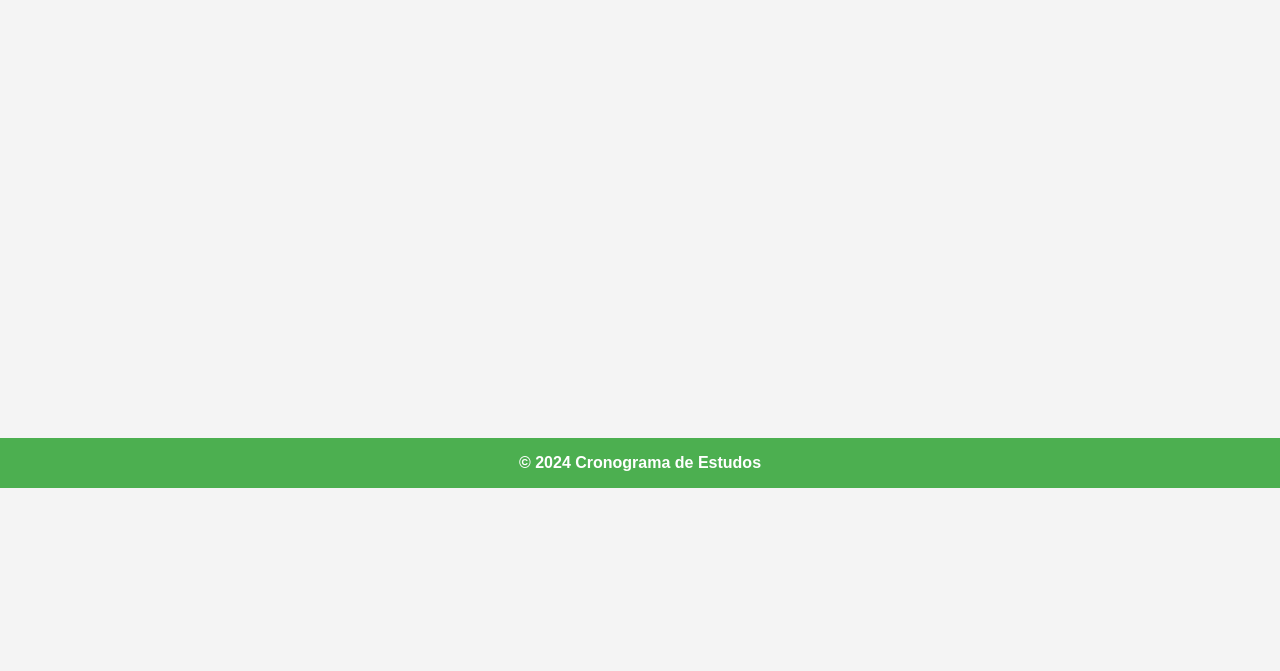
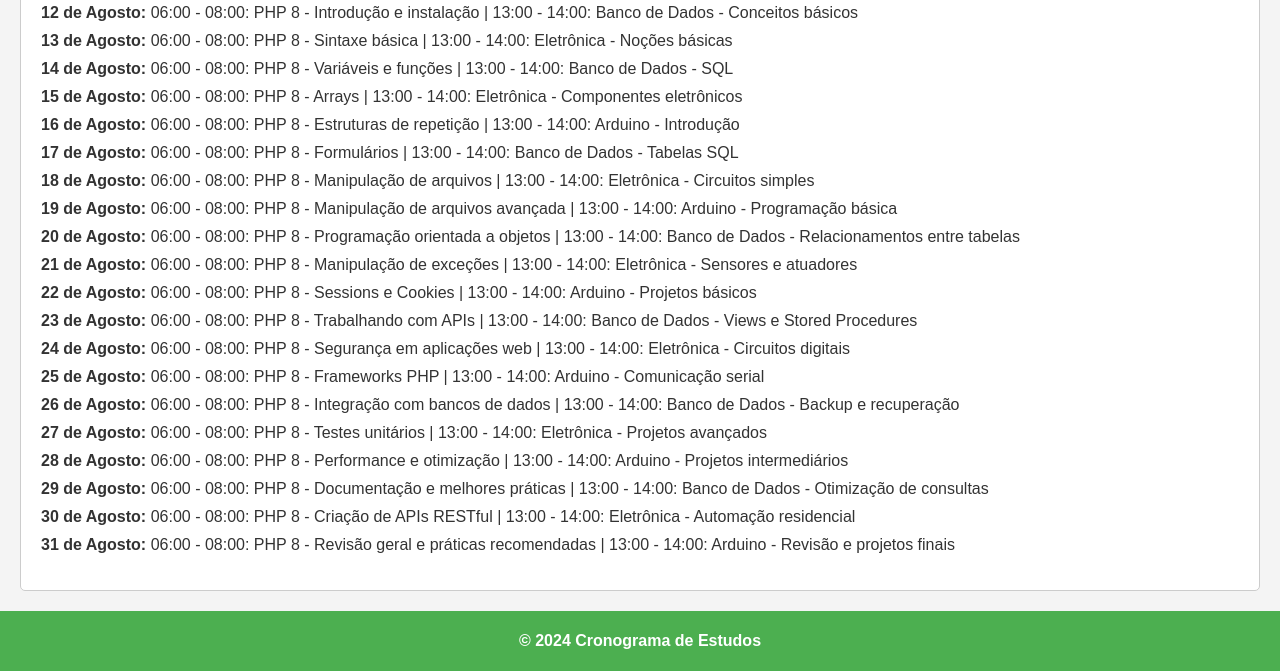
Before and after one commit to MikeDEV2022/Cronograma, a plain HTML site: page index.html in a window 1280 px wide. Shown: the part 312-983 px from the top of the page. Before the commit the page ends 800 px from the top, so only its background shows below. Drawn offline with Linux system fonts and the light colour scheme.

Commit message:
commit atual

```diff
--- a/index.html
+++ b/index.html
@@ -21,7 +21,35 @@
         <section id="home-section" class="active">
             <h2>Home</h2>
             <p id="home-message">Nenhuma pendência ou punição em atividade</p>
+
+            <!-- Study Schedule included in the Home section -->
+            <div class="schedule">
+                <h3>Cronograma de Estudos</h3>
+                <ul>
+                    <li id="12"><strong>12 de Agosto:</strong> 06:00 - 08:00: PHP 8 - Introdução e instalação | 13:00 - 14:00: Banco de Dados - Conceitos básicos</li>
+                    <li id="13"><strong>13 de Agosto:</strong> 06:00 - 08:00: PHP 8 - Sintaxe básica | 13:00 - 14:00: Eletrônica - Noções básicas</li>
+                    <li id="14"><strong>14 de Agosto:</strong> 06:00 - 08:00: PHP 8 - Variáveis e funções | 13:00 - 14:00: Banco de Dados - SQL</li>
+                    <li id="15"><strong>15 de Agosto:</strong> 06:00 - 08:00: PHP 8 - Arrays | 13:00 - 14:00: Eletrônica - Componentes eletrônicos</li>
+                    <li id="16"><strong>16 de Agosto:</strong> 06:00 - 08:00: PHP 8 - Estruturas de repetição | 13:00 - 14:00: Arduino - Introdução</li>
+                    <li id="17"><strong>17 de Agosto:</strong> 06:00 - 08:00: PHP 8 - Formulários | 13:00 - 14:00: Banco de Dados - Tabelas SQL</li>
+                    <li id="18"><strong>18 de Agosto:</strong> 06:00 - 08:00: PHP 8 - Manipulação de arquivos | 13:00 - 14:00: Eletrônica - Circuitos simples</li>
+                    <li id="19"><strong>19 de Agosto:</strong> 06:00 - 08:00: PHP 8 - Manipulação de arquivos avançada | 13:00 - 14:00: Arduino - Programação básica</li>
+                    <li id="20"><strong>20 de Agosto:</strong> 06:00 - 08:00: PHP 8 - Programação orientada a objetos | 13:00 - 14:00: Banco de Dados - Relacionamentos entre tabelas</li>
+                    <li id="21"><strong>21 de Agosto:</strong> 06:00 - 08:00: PHP 8 - Manipulação de exceções | 13:00 - 14:00: Eletrônica - Sensores e atuadores</li>
+                    <li id="22"><strong>22 de Agosto:</strong> 06:00 - 08:00: PHP 8 - Sessions e Cookies | 13:00 - 14:00: Arduino - Projetos básicos</li>
+                    <li id="23"><strong>23 de Agosto:</strong> 06:00 - 08:00: PHP 8 - Trabalhando com APIs | 13:00 - 14:00: Banco de Dados - Views e Stored Procedures</li>
+                    <li id="24"><strong>24 de Agosto:</strong> 06:00 - 08:00: PHP 8 - Segurança em aplicações web | 13:00 - 14:00: Eletrônica - Circuitos digitais</li>
+                    <li id="25"><strong>25 de Agosto:</strong> 06:00 - 08:00: PHP 8 - Frameworks PHP | 13:00 - 14:00: Arduino - Comunicação serial</li>
+                    <li id="26"><strong>26 de Agosto:</strong> 06:00 - 08:00: PHP 8 - Integração com bancos de dados | 13:00 - 14:00: Banco de Dados - Backup e recuperação</li>
+                    <li id="27"><strong>27 de Agosto:</strong> 06:00 - 08:00: PHP 8 - Testes unitários | 13:00 - 14:00: Eletrônica - Projetos avançados</li>
+                    <li id="28"><strong>28 de Agosto:</strong> 06:00 - 08:00: PHP 8 - Performance e otimização | 13:00 - 14:00: Arduino - Projetos intermediários</li>
+                    <li id="29"><strong>29 de Agosto:</strong> 06:00 - 08:00: PHP 8 - Documentação e melhores práticas | 13:00 - 14:00: Banco de Dados - Otimização de consultas</li>
+                    <li id="30"><strong>30 de Agosto:</strong> 06:00 - 08:00: PHP 8 - Criação de APIs RESTful | 13:00 - 14:00: Eletrônica - Automação residencial</li>
+                    <li id="31"><strong>31 de Agosto:</strong> 06:00 - 08:00: PHP 8 - Revisão geral e práticas recomendadas | 13:00 - 14:00: Arduino - Revisão e projetos finais</li>
+                </ul>
+            </div>
         </section>
+
         <!-- Calendar Section -->
         <section id="calendar-section">
             <h2>Calendário</h2>
@@ -30,6 +58,7 @@
             </div>
             <div class="feedback" id="feedback"></div>
         </section>
+
         <!-- Settings Section -->
         <section id="settings-section">
             <h2>Configurações</h2>
--- a/scripts/script.js
+++ b/scripts/script.js
@@ -3,16 +3,47 @@ document.addEventListener('DOMContentLoaded', function() {
     const calendar = document.getElementById('calendar');
     const feedback = document.getElementById('feedback');
     const homeMessage = document.getElementById('home-message');
+    const scheduleDays = {
+        12: document.getElementById('12'),
+        13: document.getElementById('13'),
+        14: document.getElementById('14'),
+        15: document.getElementById('15'),
+        16: document.getElementById('16'),
+        17: document.getElementById('17'),
+        18: document.getElementById('18'),
+        19: document.getElementById('19'),
+        20: document.getElementById('20'),
+        21: document.getElementById('21'),
+        22: document.getElementById('22'),
+        23: document.getElementById('23'),
+        24: document.getElementById('24'),
+        25: document.getElementById('25'),
+        26: document.getElementById('26'),
+        27: document.getElementById('27'),
+        28: document.getElementById('28'),
+        29: document.getElementById('29'),
+        30: document.getElementById('30'),
+        31: document.getElementById('31')
+    };
 
-    // Load saved days status from localStorage
+    // Carrega o status dos dias salvos no localStorage
     const savedDaysStatus = JSON.parse(localStorage.getItem('daysStatus')) || {};
+
+    // Aplica o status salvo aos dias do cronograma na seção Home
+    Object.keys(scheduleDays).forEach(day => {
+        if (savedDaysStatus[day] === 'productive') {
+            scheduleDays[day].style.backgroundColor = 'green';
+        } else if (savedDaysStatus[day] === 'unproductive') {
+            scheduleDays[day].style.backgroundColor = 'red';
+        }
+    });
 
     for (let day = 1; day <= daysInMonth; day++) {
         const dayDiv = document.createElement('div');
         dayDiv.className = 'day';
         dayDiv.textContent = day;
 
-        // Apply saved status if exists
+        // Aplica o status salvo, se existir
         if (savedDaysStatus[day] === 'productive') {
             dayDiv.classList.add('productive');
         } else if (savedDaysStatus[day] === 'unproductive') {
@@ -20,23 +51,25 @@ document.addEventListener('DOMContentLoaded', function() {
         }
 
         dayDiv.addEventListener('click', () => {
-            if (dayDiv.classList.contains('productive')) {
-                dayDiv.classList.remove('productive');
-                dayDiv.classList.add('unproductive');
-                feedback.textContent = 'Seu dia foi improdutivo, para evitar crises de ansiedade e depressão, não faça atividades de prazer próprio.';
-                savedDaysStatus[day] = 'unproductive';
-            } else if (dayDiv.classList.contains('unproductive')) {
-                dayDiv.classList.remove('unproductive');
-                feedback.textContent = '';
-                delete savedDaysStatus[day];
-            } else {
-                dayDiv.classList.add('productive');
-                feedback.textContent = '';
-                savedDaysStatus[day] = 'productive';
+            if (!dayDiv.classList.contains('productive') && !dayDiv.classList.contains('unproductive')) {
+                if (confirm('Você quer marcar o dia como produtivo?')) {
+                    dayDiv.classList.add('productive');
+                    savedDaysStatus[day] = 'productive';
+                    if (scheduleDays[day]) {
+                        scheduleDays[day].style.backgroundColor = 'green';
+                    }
+                } else {
+                    dayDiv.classList.add('unproductive');
+                    savedDaysStatus[day] = 'unproductive';
+                    feedback.textContent = 'Seu dia foi improdutivo, para evitar crises de ansiedade e depressão, não faça atividades de prazer próprio.';
+                    if (scheduleDays[day]) {
+                        scheduleDays[day].style.backgroundColor = 'red';
+                    }
+                }
+                // Salva o status atualizado no localStorage
+                localStorage.setItem('daysStatus', JSON.stringify(savedDaysStatus));
+                updateHomeMessage();
             }
-            // Save updated status to localStorage
-            localStorage.setItem('daysStatus', JSON.stringify(savedDaysStatus));
-            updateHomeMessage();
         });
         calendar.appendChild(dayDiv);
     }
@@ -74,7 +107,17 @@ document.addEventListener('DOMContentLoaded', function() {
         document.getElementById(sectionId).classList.add('active');
     }
 
-    // Start with Home section active and update the home message
+    // Inicia com a seção Home ativa e atualiza a mensagem na home
     setActiveSection('home-section');
     updateHomeMessage();
+
+    // Marcação automática de dias passados como improdutivos se não foram marcados
+    const currentDate = new Date().getDate();
+    Object.keys(scheduleDays).forEach(day => {
+        if (parseInt(day) < currentDate && !savedDaysStatus[day]) {
+            savedDaysStatus[day] = 'unproductive';
+            scheduleDays[day].style.backgroundColor = 'red';
+            localStorage.setItem('daysStatus', JSON.stringify(savedDaysStatus));
+        }
+    });
 });
--- a/styles.css/style.css
+++ b/styles.css/style.css
@@ -5,21 +5,20 @@ body {
     background-color: #f4f4f4;
     color: #333;
     display: flex;
-    flex-flow: column;
-    height: 100%;
+    flex-direction: column;
+    min-height: 100vh; /* Adicionado para garantir que o corpo preencha a altura total da viewport */
 }
 
 header {
     background-color: #4CAF50;
     color: white;
-    padding: 15px 0;
+    padding: 15px 15px;
     display: flex;
     justify-content: space-between;
     align-items: center;
-    padding: 15px 15px;
 }
 
-header nav{
+header nav {
     margin-right: 40px;
 }
 
@@ -36,6 +35,7 @@ header nav a:hover {
 
 main {
     padding: 20px;
+    flex: 1; /* Adicionado para garantir que o main preencha o espaço restante */
 }
 
 main section {
@@ -80,15 +80,16 @@ main section.active {
     font-size: 1.2em;
     color: #d32f2f;
 }
-#home-section{
-    height: 50%;
+
+#home-section {
+    height: auto;
 }
+
 footer {
     background-color: #4CAF50;
     color: white;
     text-align: center;
-    position: absolute;
-    bottom: 0;
+    padding: 5px 0;
     width: 100%;
     font-weight: bold;
 }
@@ -121,3 +122,25 @@ form button {
 form button:hover {
     background-color: #45a049;
 }
+
+/* Styles for the Study Schedule Section */
+.schedule {
+    background-color: white;
+    border: 1px solid #ccc;
+    padding: 20px;
+    border-radius: 5px;
+    margin-top: 20px;
+}
+
+.schedule h3 {
+    color: #4CAF50;
+}
+
+.schedule ul {
+    list-style-type: none;
+    padding: 0;
+}
+
+.schedule li {
+    margin-bottom: 10px;
+}
```
